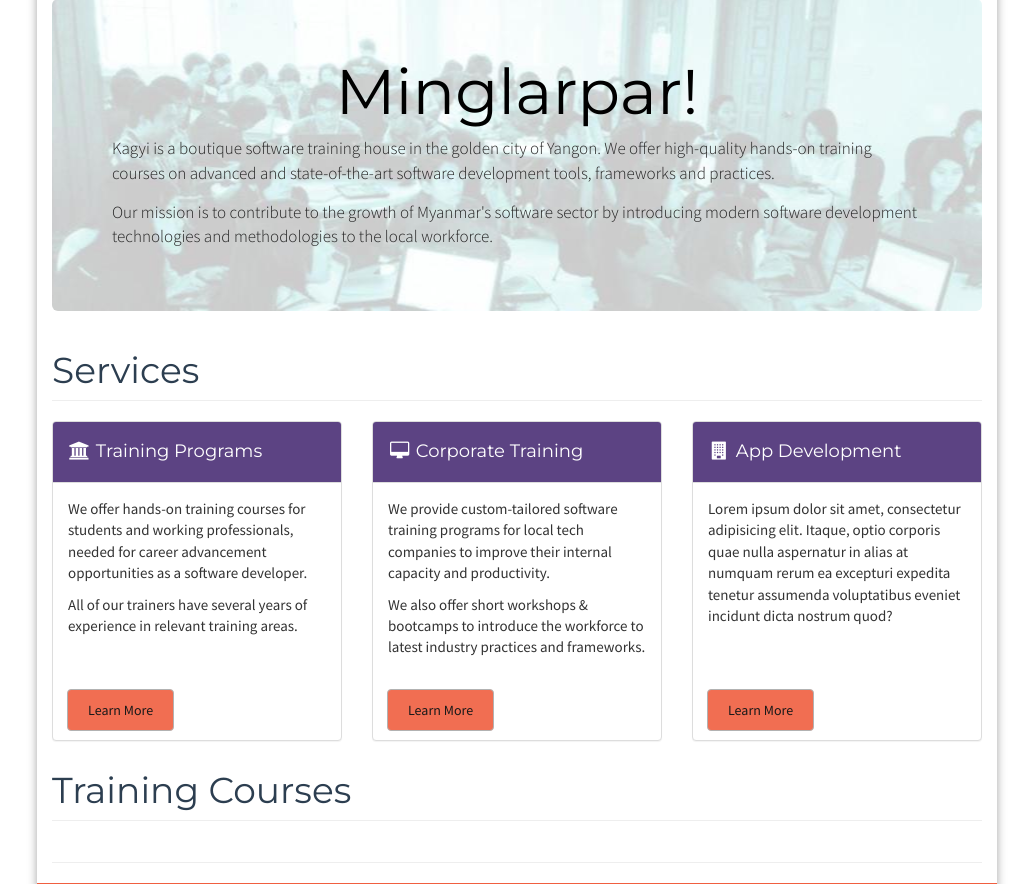
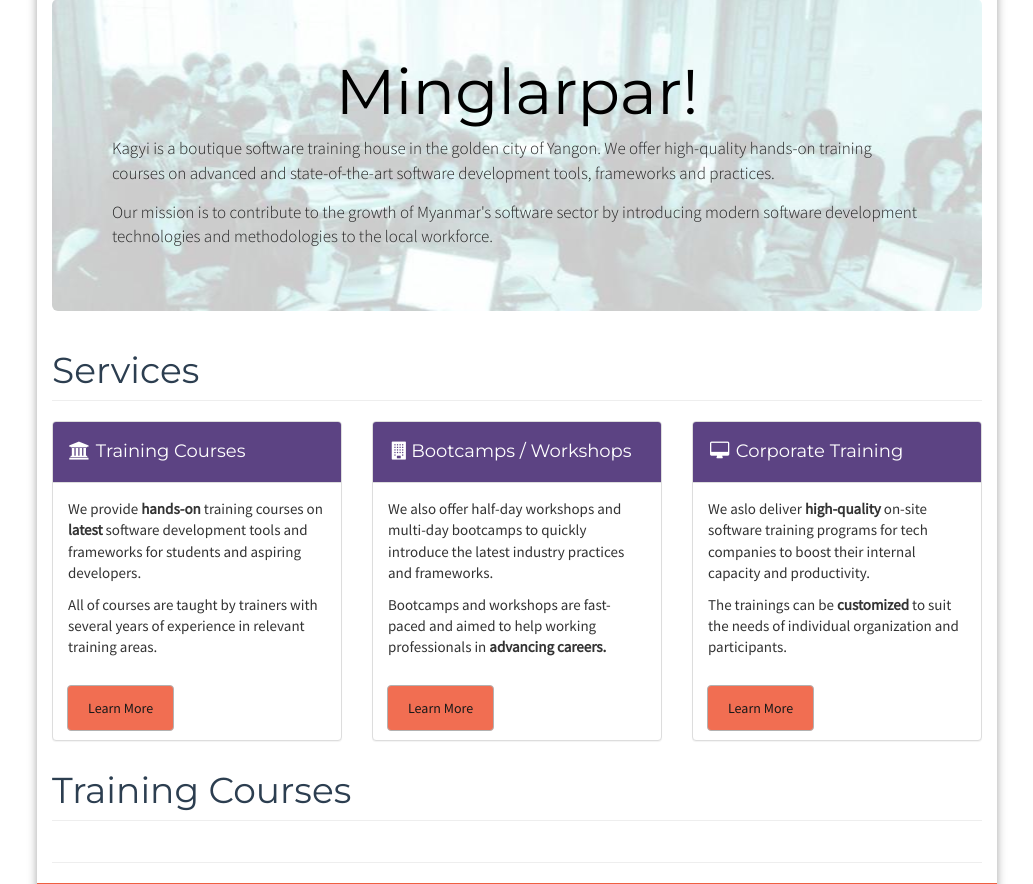
Before and after one commit to Kagyi/kagyi.io, a Python web app: template templates/index.html in a window 1280 px wide. Shown: the part 217-1101 px from the top of the page, without its empty margins (123-1156 px from the left). Run offline with Jinja, Linux system fonts and the light colour scheme; the template is opened without the code that fills it, so the values that code supplies are empty; some libraries are stand-ins or nearby versions.

Commit message:
fixed services section

```diff
--- a/static/css/modern-business.css
+++ b/static/css/modern-business.css
@@ -36,7 +36,7 @@ body {
     border-color: #aaa;
     color: #000;
     opacity: 0.9;
-    padding: 10px 20px 10px 20px;
+    padding: 12px 20px 12px 20px;
 }
 
 .btn-default:focus,
--- a/templates/section_course_details.html
+++ b/templates/section_course_details.html
@@ -33,7 +33,7 @@
 </div>
 <div class="col-xs-7 col-sm-4">
   <p>
-    {{ training.course_price }}Kyat
+    {{ training.course_price }}
   </p>
 </div>
 
@@ -58,6 +58,6 @@
     {{ training.course_next_class }}
   </p>
   <p>
-  <mark class="text-danger">We don't accept more than twelve students for each calss. So, hurry up!</marks>
+  <mark class="text-danger">We only accept fifteen students in each calss. So, hurry up!</marks>
 </p>
 </div>
--- a/templates/section_services.html
+++ b/templates/section_services.html
@@ -7,47 +7,46 @@
     </h1>
   </div>
 
-  <div class="col-md-4">
+  <div class="col-md-4 col-sm-6">
     <div class="panel panel-default">
       <div class="panel-heading">
-        <h4><i class="fa fa-fw fa-university"></i> Training Programs</h4>
+        <h4><i class="fa fa-fw fa-university"></i> Training Courses</h4>
       </div>
       <div class="panel-body">
-        <p>We offer hands-on training courses for students and working professionals, needed for career advancement opportunities as a software developer.</p>
-
-	<p>All of our trainers have several years of experience in relevant training areas.
-	</p>
-        <a href="#" class="btn btn-default btn-bottom">Learn More</a>
+        <p>We provide <b>hands-on</b> training courses on <b>latest</b> software development tools and frameworks for students and aspiring developers.</p>
+	<p>All of courses are taught by trainers with several years of experience in relevant training areas.</p>
+        <a href="#" class="btn btn-default btn-bottom" style="pointer-events: none;">Learn More</a>
       </div>
     </div>
   </div>
 
-  <div class="col-md-4">
+  <div class="col-md-4 col-sm-6">
+    <div class="panel panel-default">
+      <div class="panel-heading">
+        <h4><i class="fa fa-fw fa-building"></i>Bootcamps / Workshops</h4>
+      </div>
+      <div class="panel-body">
+	<p>We also offer half-day workshops and multi-day bootcamps to quickly introduce the latest industry practices and frameworks.</p>
+	<p>Bootcamps and workshops are fast-paced and  aimed to help working professionals in <b>advancing careers.</b></p>
+      </div>
+      <a href="#" class="btn btn-default btn-bottom" style="pointer-events: none;">Learn More</a>
+    </div>
+  </div>
+
+  <div class="col-md-4 col-sm-6">
     <div class="panel panel-default">
       <div class="panel-heading">
         <h4><i class="fa fa-fw fa-desktop"></i> Corporate Training</h4>
       </div>
       <div class="panel-body">
-        <p>We provide custom-tailored software training programs for local tech companies to improve their internal capacity and productivity.</p>
-	<p>We also offer short workshops & bootcamps to introduce the workforce to latest industry practices and frameworks.</p>
-        <a href="#" class="btn btn-bottom btn-default">Learn More</a>
+        <p>We aslo deliver <b>high-quality</b> on-site software training programs for tech companies to boost their internal capacity and productivity.</p>
+	<p>The trainings can be <b>customized</b> to suit the needs of individual organization and participants.
+	</p>
+        <a href="#" class="btn btn-bottom btn-default" style="pointer-events: none;">Learn More</a>
       </div>
     </div>
   </div>
 
-  <div class="col-md-4">
-    <div class="panel panel-default">
-      <div class="panel-heading">
-        <h4><i class="fa fa-fw fa-building"></i> App Development</h4>
-      </div>
-      <div class="panel-body">
-	<p>
-	  Lorem ipsum dolor sit amet, consectetur adipisicing elit. Itaque, optio corporis quae nulla aspernatur in alias at numquam rerum ea excepturi expedita tenetur assumenda voluptatibus eveniet incidunt dicta nostrum quod?
-	</p>
-      </div>
-      <a href="#" class="btn btn-default btn-bottom">Learn More</a>
-    </div>
-  </div>
 
 </div>
 <!-- /.row -->
```
Also changed, not shown: trainings.py (+6 -7 lines).
